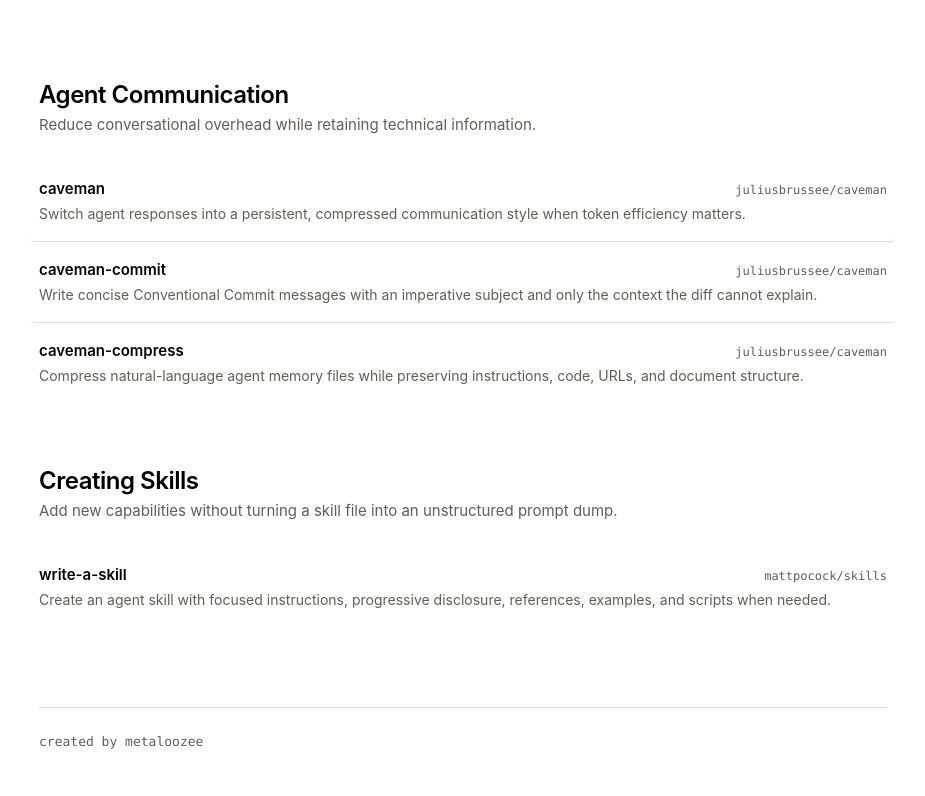
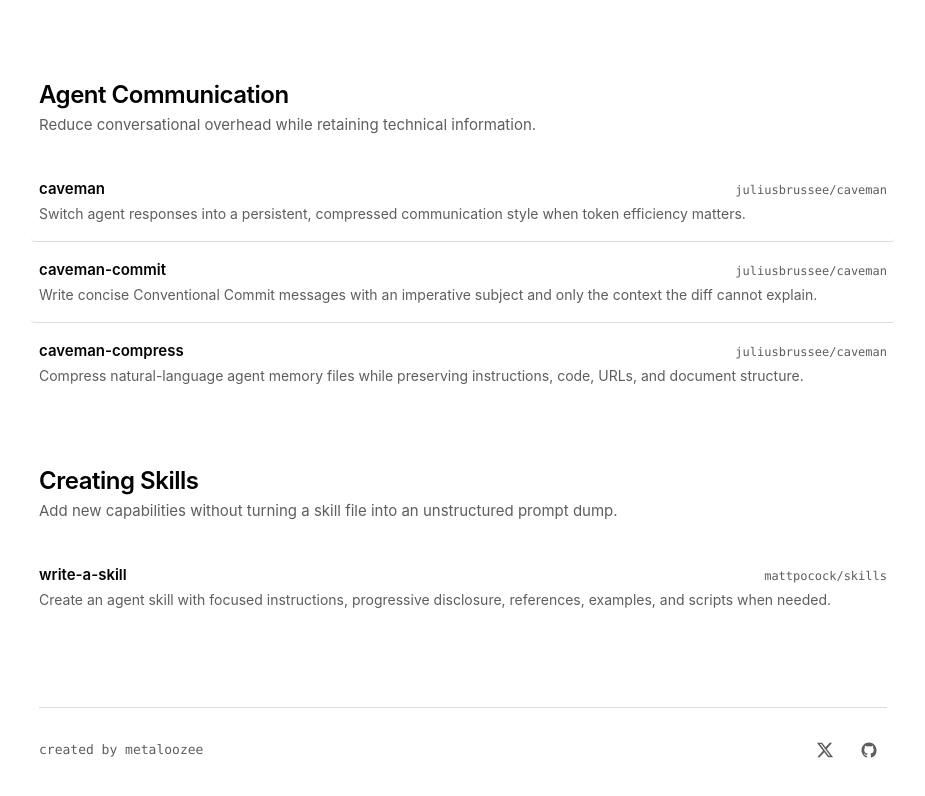
Before and after one commit to metaloozee/skills, a React (Vite) app: page / in a window 1280 px wide. Shown: the part 4199-4995 px from the top of the page, without its empty margins (77-1002 px from the left). Built offline with nearby package versions, Linux system fonts and the light colour scheme.

Commit message:
feat: add a footer to the home page. The footer should

```diff
--- a/src/App.css
+++ b/src/App.css
@@ -222,6 +222,10 @@
 }
 
 .footer {
+  display: flex;
+  align-items: center;
+  justify-content: space-between;
+  gap: 16px;
   margin-top: 80px;
   padding-top: 24px;
   border-top: 1px solid var(--border);
@@ -231,6 +235,44 @@
   color: var(--muted);
   font-family: var(--mono);
   font-size: 0.8125rem;
+}
+
+.footer-links {
+  display: flex;
+  align-items: center;
+  gap: 8px;
+}
+
+.footer-link {
+  display: flex;
+  align-items: center;
+  justify-content: center;
+  width: 36px;
+  height: 36px;
+  color: var(--muted);
+  border-radius: 6px;
+  transition: color 0.2s var(--ease-out), background 0.2s var(--ease-out), transform 0.15s var(--ease-out);
+}
+
+.footer-link:hover {
+  color: var(--accent);
+  background: var(--accent-subtle);
+  text-decoration: none;
+}
+
+.footer-link:active {
+  transform: scale(0.97);
+}
+
+.footer-link:focus-visible {
+  outline: 2px solid var(--accent);
+  outline-offset: 2px;
+}
+
+.footer-link svg {
+  width: 18px;
+  height: 18px;
+  fill: currentColor;
 }
 
 .toc-col {
@@ -334,6 +376,11 @@
     padding-top: 20px;
   }
 
+  .footer-link {
+    width: 32px;
+    height: 32px;
+  }
+
   .category-head {
     margin-bottom: 16px;
   }
--- a/src/App.tsx
+++ b/src/App.tsx
@@ -156,6 +156,30 @@ function Footer() {
       transition={{ duration: 0.4, ease: easeCustom }}
     >
       <p>created by metaloozee</p>
+      <div className="footer-links" aria-label="Social links">
+        <a
+          className="footer-link"
+          href="https://x.com/metaloozee"
+          target="_blank"
+          rel="noreferrer"
+          aria-label="metaloozee on X"
+        >
+          <svg viewBox="0 0 24 24" aria-hidden="true" focusable="false">
+            <path d="M18.24 2.25h3.31l-7.23 8.26 8.5 11.24h-6.66l-5.21-6.82-5.97 6.82H1.67l7.73-8.84L1.25 2.25h6.83l4.71 6.23 5.45-6.23Zm-1.16 17.52h1.83L7.08 4.13H5.12l11.96 15.64Z" />
+          </svg>
+        </a>
+        <a
+          className="footer-link"
+          href="https://github.com/metaloozee"
+          target="_blank"
+          rel="noreferrer"
+          aria-label="metaloozee on GitHub"
+        >
+          <svg viewBox="0 0 24 24" aria-hidden="true" focusable="false">
+            <path d="M12 2C6.48 2 2 6.58 2 12.22c0 4.51 2.87 8.34 6.84 9.69.5.09.68-.22.68-.49 0-.24-.01-1.04-.01-1.88-2.78.62-3.37-1.21-3.37-1.21-.45-1.18-1.11-1.5-1.11-1.5-.91-.64.07-.63.07-.63 1 .07 1.53 1.05 1.53 1.05.89 1.56 2.34 1.11 2.91.85.09-.66.35-1.11.63-1.36-2.22-.26-4.56-1.14-4.56-5.06 0-1.12.39-2.03 1.03-2.75-.1-.26-.45-1.3.1-2.71 0 0 .84-.27 2.75 1.05A9.33 9.33 0 0 1 12 6.93c.85 0 1.7.12 2.5.34 1.91-1.32 2.75-1.05 2.75-1.05.55 1.41.2 2.45.1 2.71.64.72 1.03 1.63 1.03 2.75 0 3.93-2.34 4.79-4.57 5.05.36.32.68.94.68 1.9 0 1.37-.01 2.48-.01 2.82 0 .27.18.59.69.49A10.04 10.04 0 0 0 22 12.22C22 6.58 17.52 2 12 2Z" />
+          </svg>
+        </a>
+      </div>
     </motion.footer>
   )
 }
```
